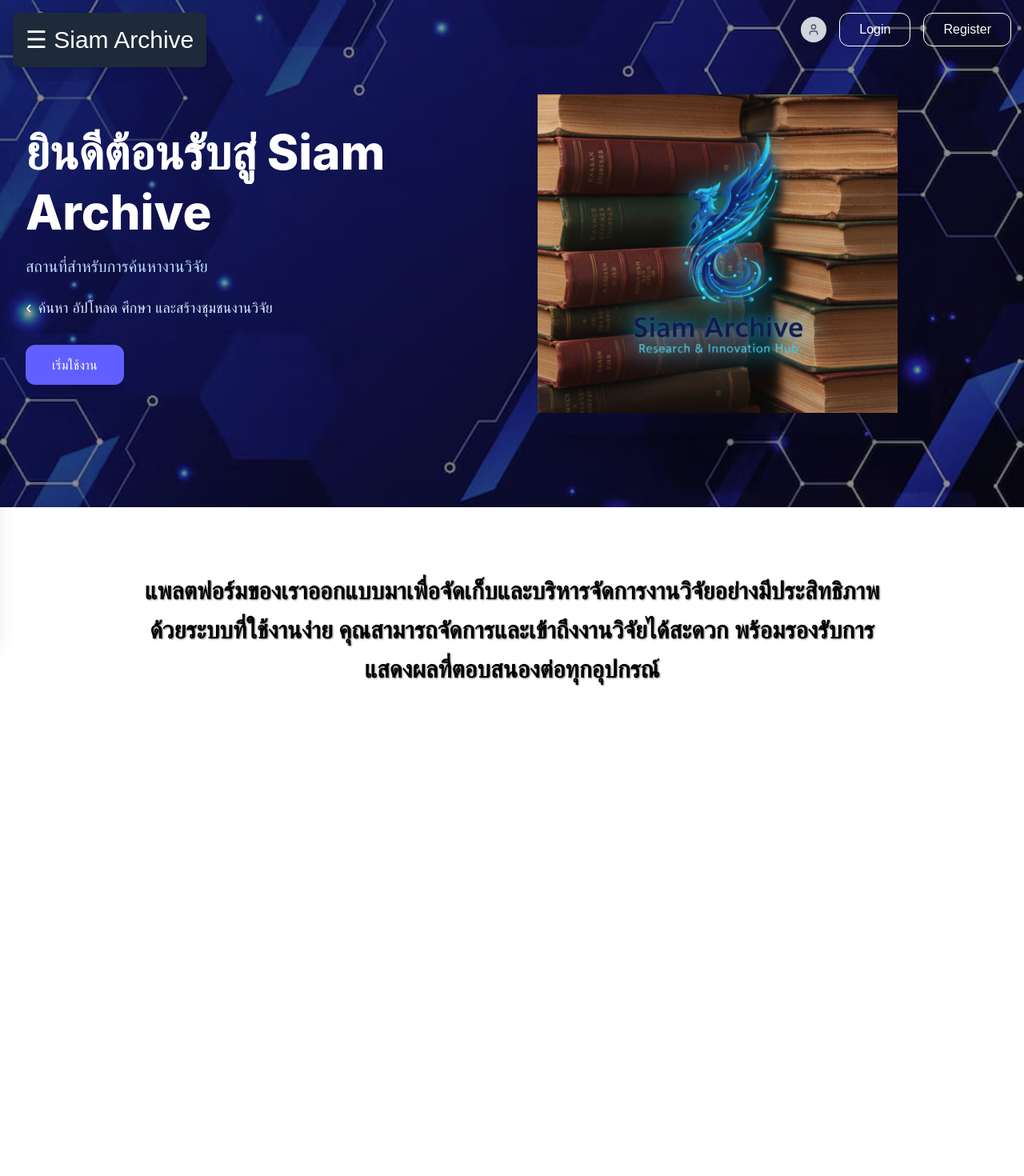
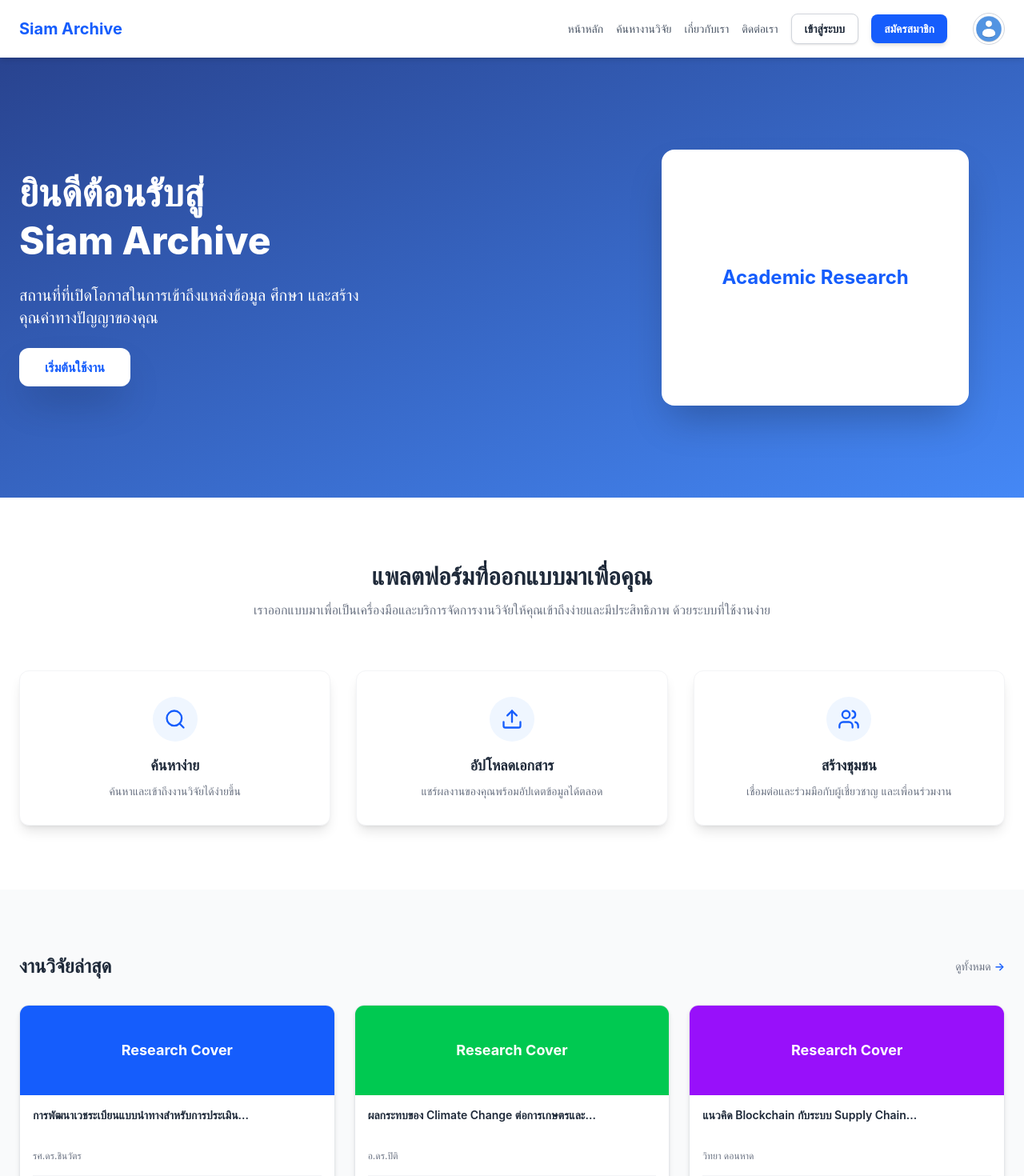
Before and after one commit to mooporo/next-project-app, a Next.js app: page / in a window 1280 px wide. Shown: the top 1470 px of the page at 80% size. Before the commit the page ends 988 px from the top, so only its background shows below. Built offline with nearby package versions, Linux system fonts and the light colour scheme.

Commit message:
update ui home

```diff
--- a/app/page.tsx
+++ b/app/page.tsx
@@ -1,53 +1,116 @@
+// app/page.tsx
 "use client";
 
-import React, { useState } from "react";
-import Image from "next/image";
-import Drawer from "./components/Drawer";
-import { User } from "lucide-react";
+import React from "react";
 import Link from "next/link";
+import { Search, Upload, Users } from "lucide-react";
 
-const HomePage = () => {
-  const [isDrawerOpen, setIsDrawerOpen] = useState(false);
-  const [isProfilePopupOpen, setIsProfilePopupOpen] = useState(false);
+type Feature = {
+  icon: React.ComponentType<{ size?: number; strokeWidth?: number }>;
+  title: string;
+  subtitle: string;
+};
 
+type ResearchItem = {
+  color: string;
+  title: string;
+  author: string;
+  date: string;
+  views: string;
+  comments: string;
+};
+
+// --- Feature Card ---
+const FeatureCard: React.FC<Feature> = ({ icon: Icon, title, subtitle }) => (
+  <div className="bg-white text-center p-8 rounded-xl shadow-lg border border-gray-100 transition duration-300 transform hover:shadow-xl">
+    <div className="mx-auto w-14 h-14 flex items-center justify-center mb-4 text-blue-600 rounded-full bg-blue-50">
+      <Icon size={28} strokeWidth={2} />
+    </div>
+    <h3 className="text-lg font-semibold text-gray-800 mb-2">{title}</h3>
+    <p className="text-gray-500 text-sm">{subtitle}</p>
+  </div>
+);
+
+// --- Research Card ---
+const ResearchCard: React.FC<ResearchItem> = ({ color, title, author, date, views, comments }) => (
+  <div className="bg-white rounded-xl shadow-md border border-gray-200 overflow-hidden cursor-pointer transition duration-300 hover:shadow-lg">
+    <div className={`${color} h-28 p-4 flex items-center justify-center text-center`}>
+      <span className="text-white text-lg font-bold">Research Cover</span>
+    </div>
+    <div className="p-4 space-y-2">
+      <h4 className="text-gray-800 text-sm font-semibold line-clamp-2 min-h-[40px] leading-tight">{title}</h4>
+      <div className="text-xs text-gray-500 pt-1">
+        <p>{author}</p>
+      </div>
+      <div className="flex justify-between items-center border-t border-gray-100 pt-3 text-xs text-gray-500 mt-4">
+        <div className="flex items-center space-x-3">
+          <div className="flex items-center">
+            <svg xmlns="http://www.w3.org/2000/svg" width="14" height="14" viewBox="0 0 24 24" fill="none" stroke="currentColor" strokeWidth="2" strokeLinecap="round" strokeLinejoin="round" className="mr-1">
+              <path d="M2 12s3-7 10-7 10 7 10 7-3 7-10 7-10-7-10-7Z"/>
+              <circle cx="12" cy="12" r="3"/>
+            </svg>
+            <span>{views}</span>
+          </div>
+          <div className="flex items-center">
+            <svg xmlns="http://www.w3.org/2000/svg" width="14" height="14" viewBox="0 0 24 24" fill="none" stroke="currentColor" strokeWidth="2" strokeLinecap="round" strokeLinejoin="round" className="mr-1">
+              <path d="M21 15a2 2 0 0 1-2 2H7l-4 4V5a2 2 0 0 1 2-2h14a2 2 0 0 1 2 2z"/>
+            </svg>
+            <span>{comments}</span>
+          </div>
+        </div>
+        <span className="text-xs text-gray-500">{date}</span>
+      </div>
+    </div>
+  </div>
+);
+
+// --- Navbar with Profile ---
+const Navbar: React.FC = () => {
+  const [isProfilePopupOpen, setIsProfilePopupOpen] = React.useState(false);
+
+  const handleToggleProfile = () => setIsProfilePopupOpen(!isProfilePopupOpen);
   const handleLogout = () => {
-    alert("ออกจากระบบแล้ว");
-    setIsProfilePopupOpen(false);
+    console.log("Logout clicked");
+    // เพิ่ม logic logout ที่นี่
   };
 
   return (
-    <div className="flex">
-      {/* Drawer */}
-      <Drawer />
+    <nav className="fixed top-0 left-0 right-0 z-10 bg-white shadow-md">
+      <div className="max-w-7xl mx-auto px-6 py-4 flex justify-between items-center">
+        <div className="text-xl font-bold text-blue-600">Siam Archive</div>
+        <div className="hidden md:flex items-center space-x-4 text-gray-600 text-sm relative">
+          <Link href="#" className="hover:text-blue-600 transition duration-150">หน้าหลัก</Link>
+          <Link href="/search" className="hover:text-blue-600 transition duration-150">ค้นหางานวิจัย</Link>
+          <Link href="#" className="hover:text-blue-600 transition duration-150">เกี่ยวกับเรา</Link>
+          <Link href="#" className="hover:text-blue-600 transition duration-150">ติดต่อเรา</Link>
+          <Link href="/login" className="bg-white text-gray-800 font-semibold py-2 px-4 rounded-lg border border-gray-300 shadow-sm hover:bg-gray-50 transition duration-150 text-sm">
+            เข้าสู่ระบบ
+          </Link>
+          <Link href="/register" className="bg-blue-600 text-white font-semibold py-2 px-4 rounded-lg shadow-md hover:bg-blue-700 transition duration-150 text-sm">
+            สมัครสมาชิก
+          </Link>
 
-      {/* ปุ่ม Login/Register และรูปโปรไฟล์ ด้านขวาบน fixed */}
-      <div className="fixed top-4 right-4 flex items-center gap-4 z-50">
-        {/* รูปโปรไฟล์ */}
-        <div
-          className="w-8 h-8 p-2 bg-gray-300 rounded-full flex items-center justify-center cursor-pointer hover:bg-gray-400 transition-colors relative"
-          onClick={() => setIsProfilePopupOpen(!isProfilePopupOpen)}
-        >
-          <User className="w-5 h-5 text-gray-600" />
+          {/* --- User Profile Icon --- */}
+          <div className="ml-4 relative">
+            <img
+              src="/placeholder-avatar.png"
+              alt="User Avatar"
+              className="w-10 h-10 rounded-full cursor-pointer border border-gray-300"
+              onClick={handleToggleProfile}
+            />
 
-          {/* Profile Popup */}
+            {/* --- Profile Popup --- */}
             {isProfilePopupOpen && (
               <div className="absolute top-full right-0 mt-2 w-56 bg-white border border-gray-200 shadow-lg rounded-lg overflow-hidden z-50">
                 <Link href="/profile" className="block px-4 py-2 hover:bg-gray-100 cursor-pointer">
                   ดูโปรไฟล์
                 </Link>
-
                 <Link href="/edit-profile" className="block px-4 py-2 hover:bg-gray-100 cursor-pointer">
                   แก้ไขโปรไฟล์
                 </Link>
-
-              {/* ✅ เปลี่ยนเป็นลิงก์ไปหน้า history */}
-              <Link
-                href="/history"
-                className="block px-4 py-2 hover:bg-gray-100 cursor-pointer"
-              >
+                <Link href="/history" className="block px-4 py-2 hover:bg-gray-100 cursor-pointer">
                   ประวัติการอัพโหลด
                 </Link>
-
                 <div className="px-4 py-2 hover:bg-gray-100 cursor-pointer">โหมดมืด</div>
                 <div className="px-4 py-2 hover:bg-gray-100 cursor-pointer">ตั้งค่า</div>
                 <div
@@ -59,94 +122,98 @@
               </div>
             )}
           </div>
+        </div>
+      </div>
+    </nav>
+  );
+};
 
-        {/* Login */}
-        <a
-          href="/login"
-          className="px-6 py-2 border border-white text-white bg-transparent rounded-xl hover:bg-white hover:text-indigo-600 transition duration-300"
-        >
-          Login
-        </a>
+export default function Page() {
+  const features: Feature[] = [
+    { icon: Search, title: "ค้นหาง่าย", subtitle: "ค้นหาและเข้าถึงงานวิจัยได้ง่ายขึ้น" },
+    { icon: Upload, title: "อัปโหลดเอกสาร", subtitle: "แชร์ผลงานของคุณพร้อมอัปเดตข้อมูลได้ตลอด" },
+    { icon: Users, title: "สร้างชุมชน", subtitle: "เชื่อมต่อและร่วมมือกับผู้เชี่ยวชาญ และเพื่อนร่วมงาน" },
+  ];
 
-        {/* Register */}
-        <a
-          href="/register"
-          className="px-6 py-2 border border-white text-white bg-transparent rounded-xl hover:bg-white hover:text-indigo-600 transition duration-300"
-        >
-          Register
-        </a>
+  const researchItems: ResearchItem[] = [
+    { color: "bg-blue-600", title: "การพัฒนาเวชระเบียนแบบนำทางสำหรับการประเมิน...", author: "รศ.ดร.ชินวัตร", date: "17 ก.ค. 2566", views: "1,200", comments: "15" },
+    { color: "bg-green-500", title: "ผลกระทบของ Climate Change ต่อการเกษตรและ...", author: "อ.ดร.ปิติ", date: "20 พ.ค. 2566", views: "980", comments: "8" },
+    { color: "bg-purple-600", title: "แนวคิด Blockchain กับระบบ Supply Chain...", author: "วิทยา ดอนหาด", date: "1 ก.ค. 2566", views: "786", comments: "22" },
+  ];
+
+  return (
+    <div className="min-h-screen bg-gray-50 font-['Inter',_sans-serif]">
+      <Navbar />
+
+      <main className="pt-[72px]">
+        {/* Hero Section */}
+        <section className="relative h-[550px] overflow-hidden">
+          <div className="absolute inset-0 bg-gradient-to-br from-[#1E3A8A] to-[#3B82F6] opacity-95"></div>
+          <div className="absolute inset-0 max-w-7xl mx-auto px-6 flex flex-col md:flex-row items-center justify-start text-white z-[1]">
+            <div className="w-full md:w-3/5 space-y-6 pt-10 md:pt-0">
+              <h1 className="text-4xl md:text-5xl font-extrabold leading-tight">
+                ยินดีต้อนรับสู่ <span className="block">Siam Archive</span>
+              </h1>
+              <p className="text-lg md:text-xl font-light max-w-md">
+                สถานที่ที่เปิดโอกาสในการเข้าถึงแหล่งข้อมูล ศึกษา และสร้างคุณค่าทางปัญญาของคุณ
+              </p>
+              <Link href="/search" className="inline-block bg-white text-blue-600 font-semibold py-3 px-8 rounded-xl shadow-2xl hover:bg-gray-100 transition duration-300 transform hover:scale-[1.05]">
+                เริ่มต้นใช้งาน
+              </Link>
             </div>
-
-      {/* เนื้อหาหลัก */}
-      <div className={`flex-1 transition-transform duration-300 ${isDrawerOpen ? 'translate-x-72' : 'translate-x-0'}`}>
-        <div className="min-h-screen flex flex-col bg-white font-['Inter']">
-          {/* Hero Section */}
-          <section className="relative pt-15 pb-15 overflow-hidden">
-            <div className="absolute inset-0 z-0">
-              <Image
-                src="/background.png"
-                alt="Background"
-                fill
-                sizes="100vw"
-                className="object-cover"
-                priority
-              />
-              <div className="absolute inset-0 bg-black/40"></div>
-            </div>
-
-            <div className="relative z-10 max-w-7xl mx-auto px-4 sm:px-6 lg:px-8 flex flex-col md:flex-row items-center justify-between">
-              <div className="md:w-1/2 text-left py-20 z-10">
-                <h2 className="text-5xl md:text-6xl font-extrabold text-white leading-tight mb-4">
-                  ยินดีต้อนรับสู่ Siam Archive
+            <div className="w-full md:w-2/5 flex justify-center md:justify-start pt-12 md:pt-0 md:pl-16">
+              <div className="bg-white text-gray-800 p-10 w-full max-w-sm h-[320px] flex items-center justify-center rounded-2xl shadow-2xl transform transition duration-500 hover:shadow-blue-500/50">
+                <h2 className="text-2xl font-bold text-center text-blue-600">
+                  Academic Research
                 </h2>
-                <p className="text-xl text-blue-200 mb-6">สถานที่สำหรับการค้นหางานวิจัย</p>
-                <ul className="text-lg text-blue-100 space-y-2 mb-8 list-none">
-                  <li className="flex items-center">
-                    <span className="text-xl mr-2 text-white">‹</span>
-                    ค้นหา อัปโหลด ศึกษา และสร้างชุมชนงานวิจัย
-                  </li>
-                </ul>
-
-                <a
-                  href="/search"
-                  className="inline-flex items-center px-8 py-3 border border-transparent text-base font-medium rounded-xl text-white bg-indigo-500 hover:bg-indigo-600 shadow-xl transition duration-300 transform hover:scale-105"
-                >
-                  เริ่มใช้งาน
-                </a>
-              </div>
-
-              <div className="md:w-1/2 flex justify-start p-8">
-                <div className="w-[450px] h-[450px] relative rounded-2xl shadow-2xl overflow-hidden">
-                  <Image
-                    src="/siam_archive.png"
-                    alt="Research"
-                    fill
-                    sizes="600px"
-                    className="object-contain"
-                    priority
-                  />
               </div>
             </div>
           </div>
         </section>
 
-          {/* Description Section */}
-          <section className="py-20 bg-white relative z-10">
-            <div className="max-w-5xl mx-auto px-4 sm:px-6 lg:px-8 text-center">
-              <p
-                className="text-2xl md:text-3xl text-black leading-relaxed mb-12 font-semibold"
-                style={{ textShadow: '1px 1px 2px rgba(0,0,0,0.5)' }}
-              >
-                แพลตฟอร์มของเราออกแบบมาเพื่อจัดเก็บและบริหารจัดการงานวิจัยอย่างมีประสิทธิภาพ
-                ด้วยระบบที่ใช้งานง่าย คุณสามารถจัดการและเข้าถึงงานวิจัยได้สะดวก
-                พร้อมรองรับการแสดงผลที่ตอบสนองต่อทุกอุปกรณ์
-              </p>
+        {/* Features Section */}
+        <section className="py-20 bg-white">
+          <div className="max-w-7xl mx-auto px-6">
+            <h2 className="text-3xl font-bold text-center text-gray-800 mb-3">แพลตฟอร์มที่ออกแบบมาเพื่อคุณ</h2>
+            <p className="text-center text-gray-500 mb-16 max-w-3xl mx-auto">เราออกแบบมาเพื่อเป็นเครื่องมือและบริการจัดการงานวิจัยให้คุณเข้าถึงง่ายและมีประสิทธิภาพ ด้วยระบบที่ใช้งานง่าย</p>
+            <div className="grid grid-cols-1 md:grid-cols-3 gap-8">
+              {features.map((feature, index) => <FeatureCard key={index} {...feature} />)}
+            </div>
           </div>
         </section>
+
+        {/* Latest Research Section */}
+        <section className="py-20 bg-gray-50">
+          <div className="max-w-7xl mx-auto px-6">
+            <div className="flex justify-between items-center mb-8">
+              <h2 className="text-2xl font-bold text-gray-800">งานวิจัยล่าสุด</h2>
+              <Link href="/search" className="text-blue-600 font-semibold text-sm hover:text-blue-700 transition duration-150 flex items-center space-x-1">
+                <span className='text-gray-500 text-sm font-normal'>ดูทั้งหมด</span>
+                <span>→</span>
+              </Link>
+            </div>
+            <div className="grid grid-cols-1 sm:grid-cols-2 lg:grid-cols-3 gap-6">
+              {researchItems.map((item, index) => <ResearchCard key={index} {...item} />)}
             </div>
           </div>
+        </section>
+
+        {/* Footer CTA */}
+        <section className="bg-blue-600 py-16">
+          <div className="max-w-5xl mx-auto px-6 text-center text-white space-y-4">
+            <h2 className="text-3xl font-bold">เริ่มต้นแบ่งปันผลงานของคุณ</h2>
+            <p className="text-lg font-light max-w-xl mx-auto">สำหรับทุกงานวิจัยที่คุณจะทำ และค้นคว้าแหล่งงานวิจัยของทุกคน</p>
+            <Link href="/register" className="bg-white text-blue-600 font-bold py-3 px-10 rounded-xl shadow-lg hover:bg-gray-100 transition duration-300 mt-4 transform hover:scale-[1.05]">
+              สมัครสมาชิกเลย
+            </Link>
+          </div>
+        </section>
+      </main>
+
+      {/* Footer */}
+      <footer className="bg-gray-900 py-4">
+        <div className="text-center text-gray-400 text-xs">© 2025 Siam Archive. สงวนลิขสิทธิ์.</div>
+      </footer>
     </div>
   );
-};
-
-export default HomePage;
+}
```
Lines whose indentation alone changed are shown as unchanged.
